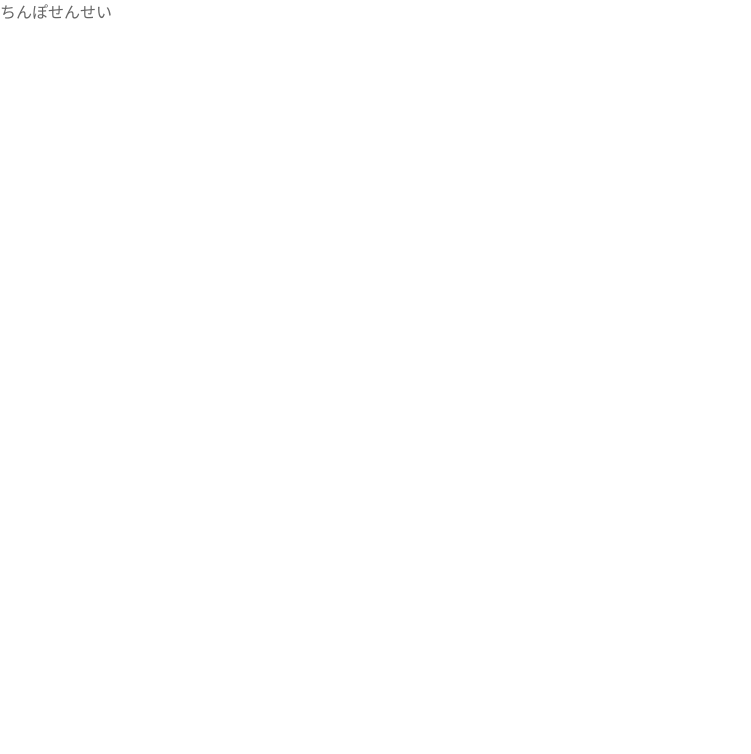
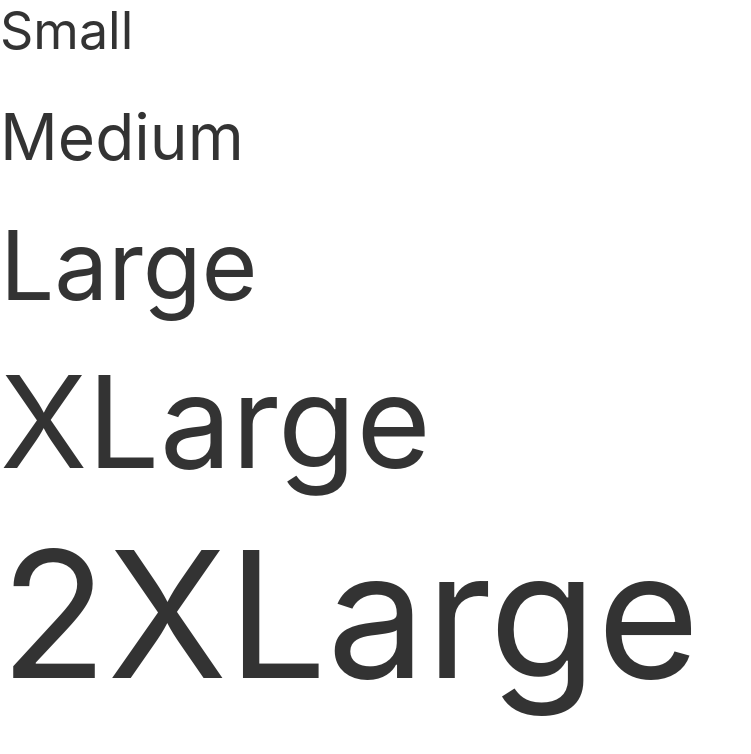
Before and after one commit to gisaburo/gisaburo.github.io, a plain HTML site: page index.html in a window 1280 px wide. Shown: the whole page, without its empty margins (0-751 px from the left). Drawn offline with Linux system fonts and the light colour scheme.

Commit message:
20190508

```diff
--- a/index.html
+++ b/index.html
@@ -9,6 +9,10 @@
         <script src="js/uikit-icons.min.js"></script>
     </head>
     <body>
-      ちんぽせんせい
+        <h1 class="uk-heading-small">Small</h1>
+        <h1 class="uk-heading-medium">Medium</h1>
+        <h1 class="uk-heading-large">Large</h1>
+        <h1 class="uk-heading-xlarge">XLarge</h1>
+        <h1 class="uk-heading-2xlarge">2XLarge</h1>
     </body>
 </html>
```
